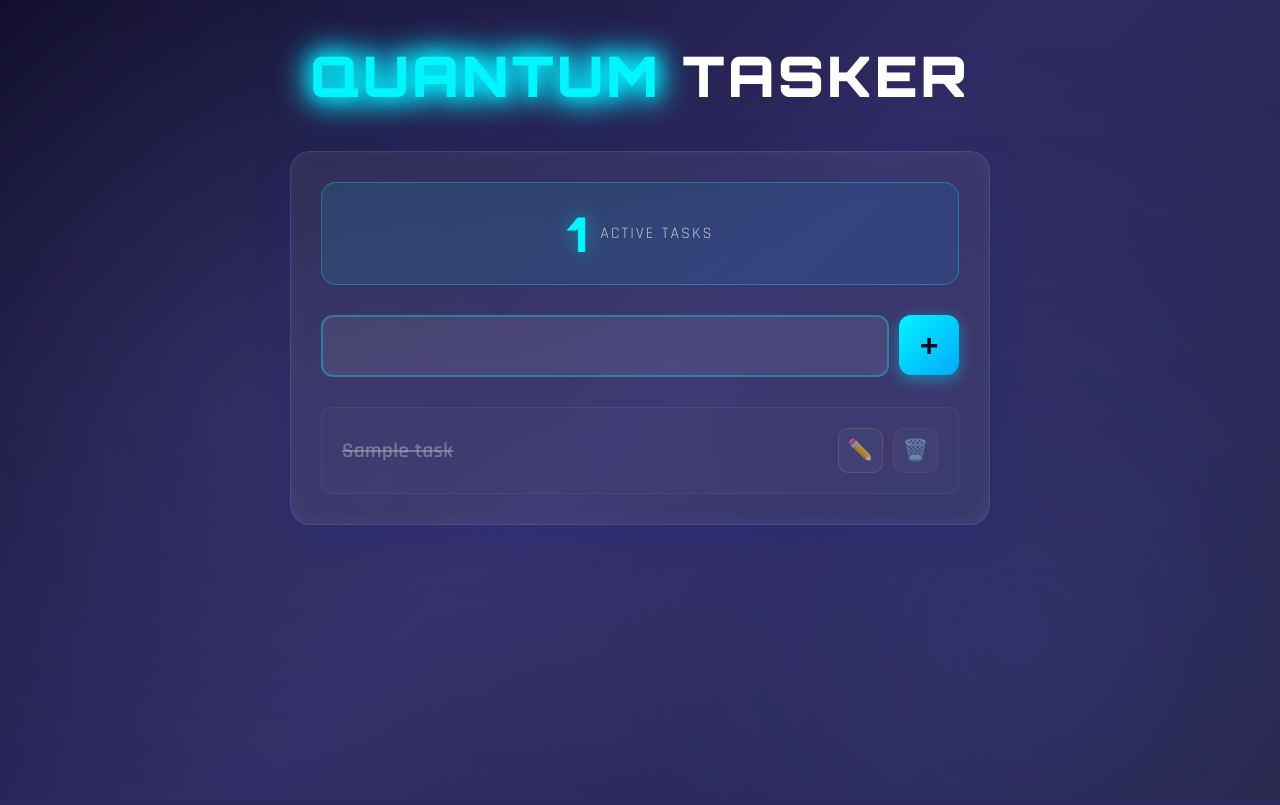
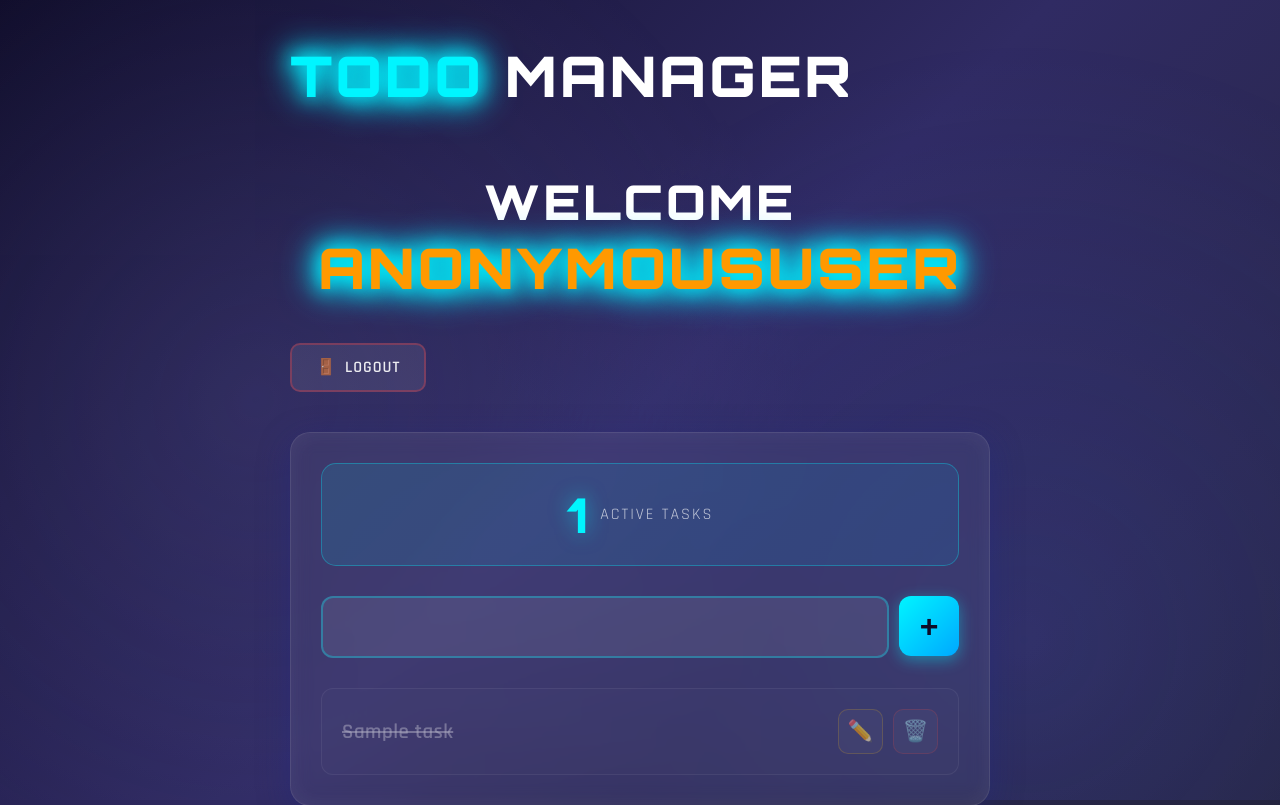
Before and after one commit to Codex-Prime01/QuantumTasker, a Django app: template tasks/templates/tasks/index.html in a window 1280 px wide. Shown: the top 805 px of the page. Run offline with Django 3.2, Linux system fonts and the light colour scheme; the template is opened without the code that fills it: most values are stand-ins (such as "Sample title", 1, 10 or a date in 2020); form fields are guessed from the names that the template uses.

```diff
--- a/tasks/static/tasks/style.css
+++ b/tasks/static/tasks/style.css
@@ -87,6 +87,26 @@ header {
         0 0 20px #00f5ff,
         0 0 30px #00f5ff,
         0 0 40px #00a8ff;
+    animation: glow 2s ease-in-out infinite alternate;
+}
+
+.titleName {
+    font-family: 'Orbitron', sans-serif;
+    font-size: clamp(1.5rem, 5vw, 3rem);
+    font-weight: 900;
+    letter-spacing: 3px;
+    text-transform: uppercase;
+    margin: 20px 0;
+}
+
+.glowName {
+    font-size: clamp(2.2rem, 5vw, 3.5rem);
+    color: #ff9900;
+    text-shadow:
+        0 0 10px #00f5ff,
+        0 0 20px #00f5ff,
+        0 0 30px #91ff00,
+        0 0 40px #fffb00;
     animation: glow 2s ease-in-out infinite alternate;
 }
 
@@ -1102,7 +1122,8 @@ body:has(.delete-modal)::before {
         padding: 10px;
     }
 
-    .form-input, .password-wrapper {
+    .form-input,
+    .password-wrapper {
         padding: 15px;
         font-size: 1rem;
     }
@@ -1194,3 +1215,55 @@ body:has(.delete-modal)::before {
 .btn-login:active {
     transform: translateY(-1px);
 }
+
+/* Header with logout button */
+.header-content {
+    display: flex;
+    justify-content: space-between;
+    align-items: center;
+    flex-wrap: wrap;
+    gap: 20px;
+}
+
+/* Logout Button */
+.logout-btn {
+    display: flex;
+    align-items: center;
+    gap: 8px;
+    padding: 12px 24px;
+    background: rgba(255, 255, 255, 0.08);
+    border: 2px solid rgba(255, 68, 68, 0.3);
+    border-radius: 10px;
+    color: rgba(255, 255, 255, 0.9);
+    text-decoration: none;
+    font-size: 1rem;
+    font-weight: 600;
+    transition: all 0.3s ease;
+    text-transform: uppercase;
+    letter-spacing: 1px;
+}
+
+.logout-btn:hover {
+    background: rgba(244, 67, 54, 0.2);
+    border-color: #ff4444;
+    transform: translateY(-2px);
+    box-shadow: 0 5px 15px rgba(244, 67, 54, 0.3);
+    color: #ff4444;
+}
+
+.logout-btn:active {
+    transform: translateY(0);
+}
+
+/* Responsive header */
+@media (max-width: 768px) {
+    .header-content {
+        flex-direction: column;
+        text-align: center;
+    }
+
+    .logout-btn {
+        width: 100%;
+        justify-content: center;
+    }
+}
--- a/tasks/templates/tasks/index.html
+++ b/tasks/templates/tasks/index.html
@@ -11,10 +11,21 @@
 
 <body>
     <div class="container">
+
         <header>
-            <h1 class="title">
-                <span class="glow">Quantum</span> Tasker
-            </h1>
+            <div class="header-content">
+                <h1 class="title">
+                    <span class="glow">Todo</span> Manager
+                </h1>
+                <h1 class="titleName">
+                    Welcome
+                    <span class="glowName">{{user}}</span>
+                </h1>
+                <a href="/logout/" class="logout-btn">
+                    <span>🚪</span>
+                    <span>Logout</span>
+                </a>
+            </div>
         </header>
 
         <div class="centerColumn">
--- a/tasks/urls.py
+++ b/tasks/urls.py
@@ -3,8 +3,8 @@ from . import views
 
 urlpatterns = [
     path('', views.index, name='list'),
-    path('update/', views.updateTask, name='update'),
-    path('delete/', views.deleteTask, name='delete'),
+    path('update_task/<str:pk>', views.updateTask, name='update'),
+    path('delete/<str:pk>', views.deleteTask, name='delete'),
     path('register/', views.registerUser, name='register'),
     path('login/', views.loginUser, name='login'),
     path('logout/', views.logoutUser, name='logout' )
```
Also changed, not shown: tasks/forms.py (+12 -2 lines), tasks/views.py (+13 -1 lines).
